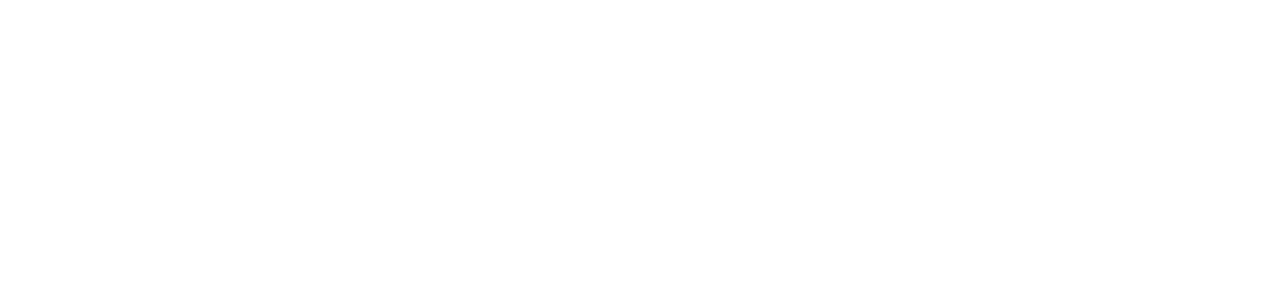
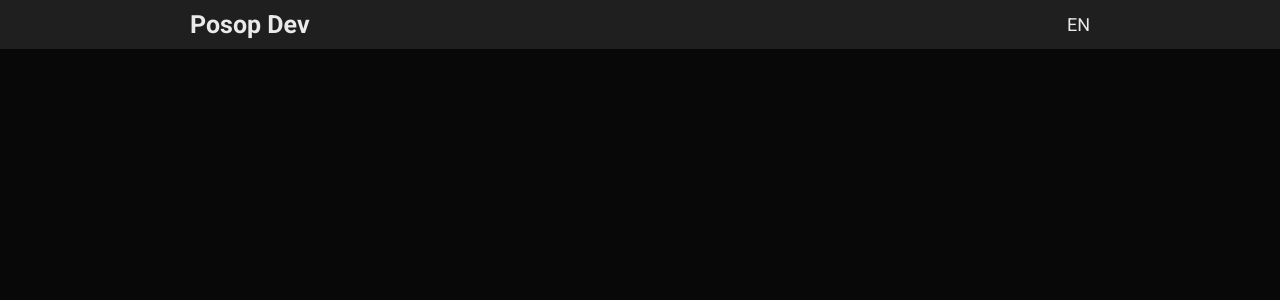
Before and after one commit to posop1/posop.dev, a React (Vite) app: page / in a window 1280 px wide. Shown: the top 300 px of the page. Built offline with nearby package versions, Linux system fonts and the light colour scheme.

Commit message:
header desing

```diff
--- a/src/App.tsx
+++ b/src/App.tsx
@@ -1,7 +1,12 @@
+import Header from './components/Header'
 import './styles/app.scss'
 
 function App() {
-  return <div className="App"></div>
+  return (
+    <div className="App">
+      <Header />
+    </div>
+  )
 }
 
 export default App
--- a/src/components/Header/Header.module.scss
+++ b/src/components/Header/Header.module.scss
@@ -0,0 +1,19 @@
+@import '../../styles/app.scss';
+
+.Header {
+  background: $lightbg;
+  padding: 10px 0;
+}
+.inner {
+  display: flex;
+  justify-content: space-between;
+  align-items: center;
+}
+h1 {
+  color: $white;
+  font-size: 25px;
+}
+.lang {
+  color: $white;
+  font-size: 18px;
+}
--- a/src/components/Header/index.tsx
+++ b/src/components/Header/index.tsx
@@ -2,7 +2,16 @@
 import styles from './Header.module.scss'
 
 const Header: FC = () => {
-  return <div className={styles.Header}></div>
+  return (
+    <div className={styles.Header}>
+      <div className="container">
+        <div className={styles.inner}>
+          <h1>Posop Dev</h1>
+          <span className={styles.lang}>EN</span>
+        </div>
+      </div>
+    </div>
+  )
 }
 
 export default Header
--- a/src/styles/app.scss
+++ b/src/styles/app.scss
@@ -0,0 +1,13 @@
+$bg-color: #080808;
+$white: #eaeaea;
+$lightbg: #1f1f1f;
+$light: #5c5c5c;
+
+.App {
+  background: $bg-color;
+  min-height: 100vh;
+}
+.container {
+  max-width: 900px;
+  margin: 0 auto;
+}
```
